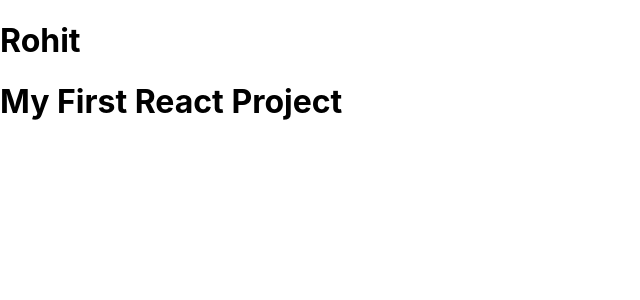
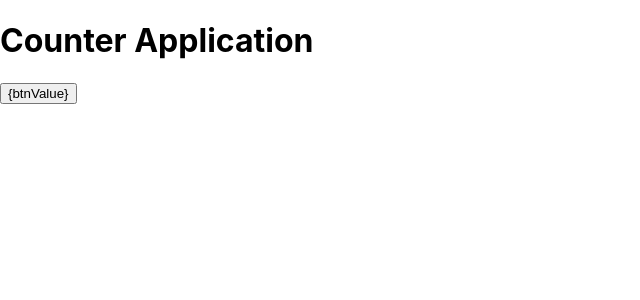
Before and after one commit to ROHITSABI/my-app, a React (Create React App) app: page / in a window 1280 px wide. Shown: the top 300 px of the page, without its empty margins (0-640 px from the left). Built offline with nearby package versions, Linux system fonts and the light colour scheme.

Commit message:
counter application

```diff
--- a/src/App.js
+++ b/src/App.js
@@ -1,10 +1,11 @@
 function App() {
-  let username = "Rohit";
-  let project = "My First React Project";
+  let project = "Counter Application";
+  let btnValue = "Click Me";
+
   return (
     <div>
-      <h1>{username}</h1>
       <h1>{project}</h1>
+      <input type="button" value="{btnValue}" />
     </div>
   );
 }
```
